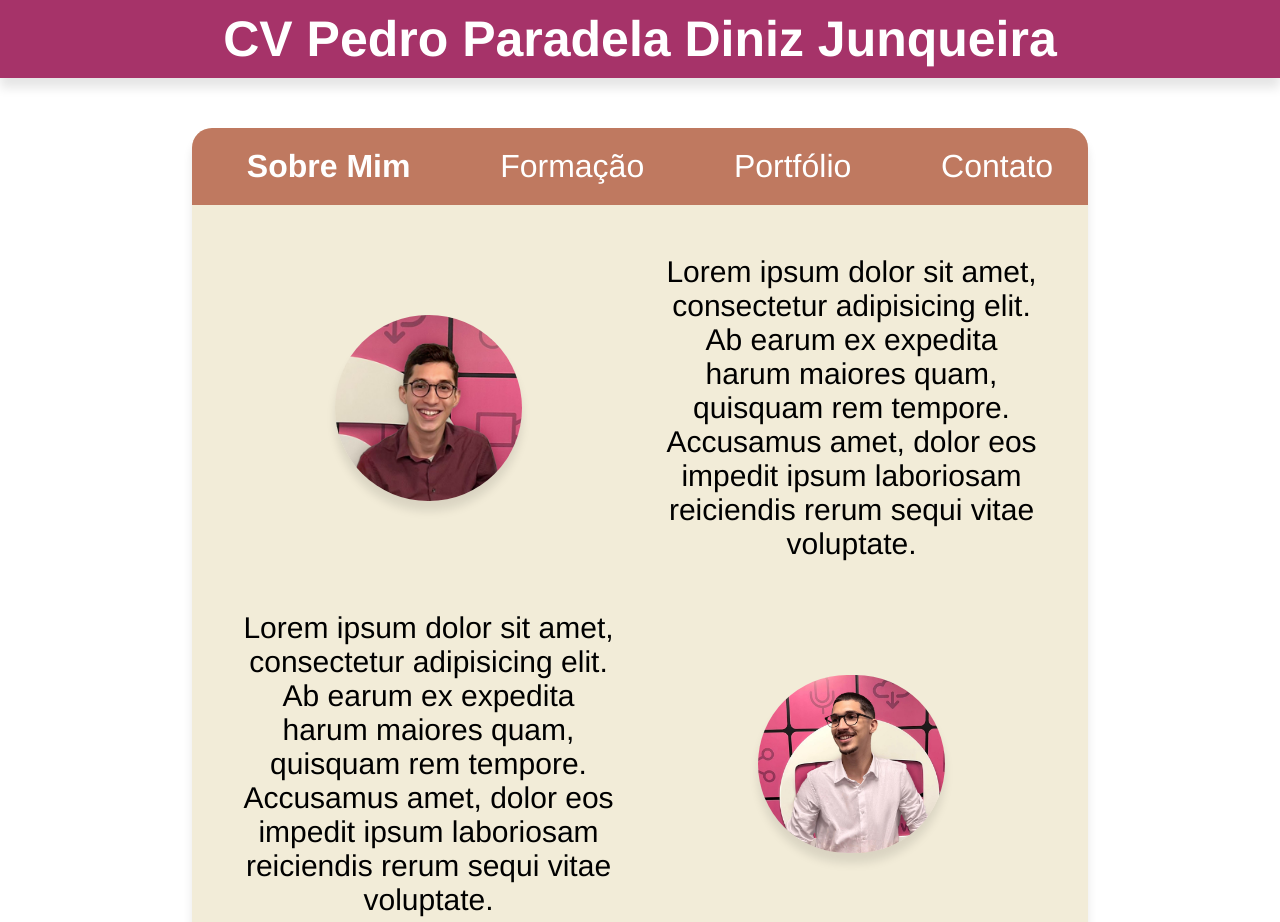
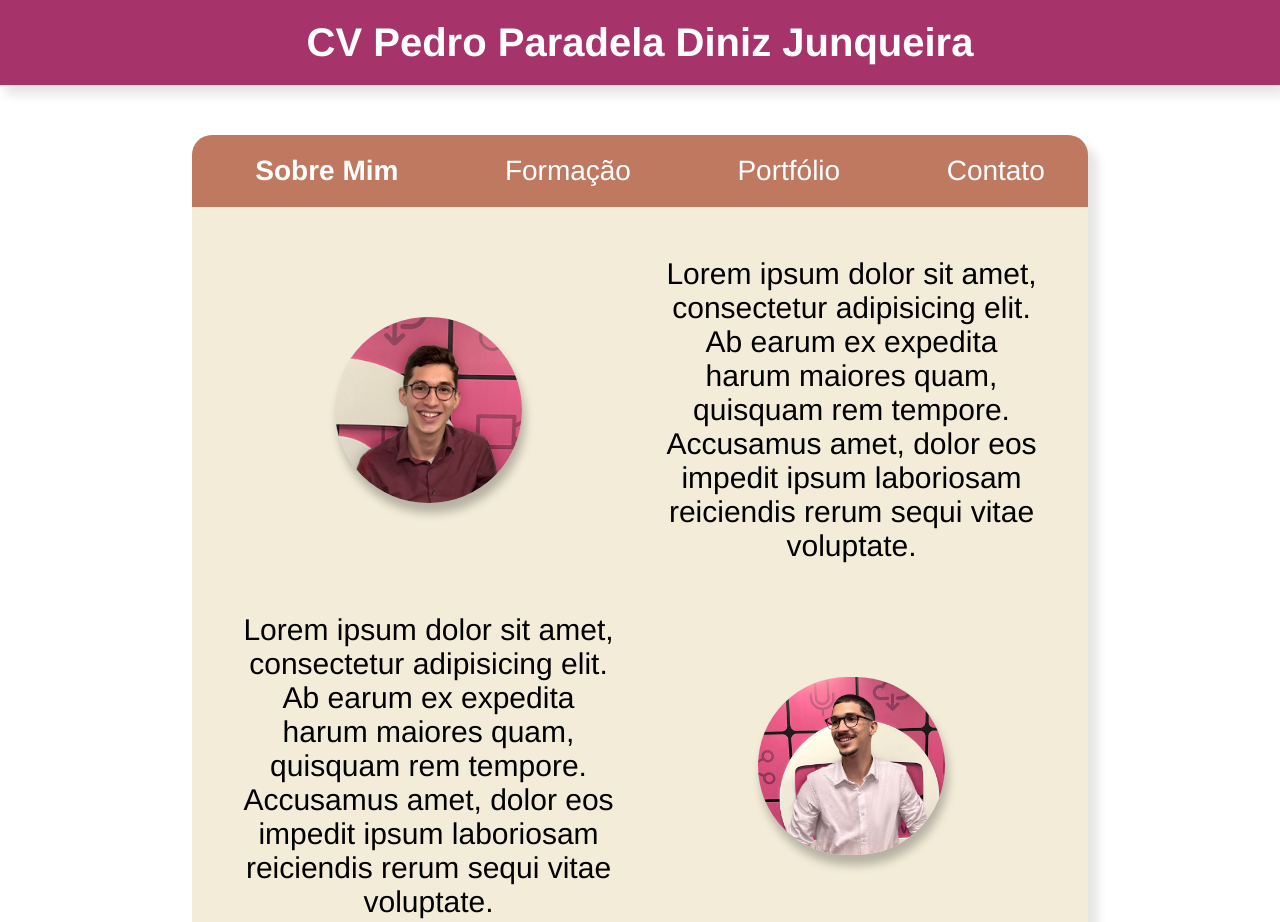
Before and after one commit to PedroDiniz123/uniFDW, a plain HTML site: page index.html in a window 1280 px wide. Shown: the top 922 px of the page. Drawn offline with Linux system fonts and the light colour scheme.

Commit message:
reorganizado

```diff
--- a/index.html
+++ b/index.html
@@ -3,8 +3,8 @@
 <head>
     <meta charset="UTF-8">
     <title>Sobre Mim</title>
-    <link rel="stylesheet" href="stylePadrão.css">
-    <link rel="stylesheet" href="sobreMim.css">
+    <link rel="stylesheet" href="style/stylePadrão.css">
+    <link rel="stylesheet" href="style/sobreMim.css">
 </head>
 <body>
 <header>
@@ -15,21 +15,21 @@
     <nav>
         <ul id="links">
             <li class="link"><a href="index.html"><b>Sobre Mim</b></a></li>
-            <li class="link"><a href="formacao.html">Formação</a></li>
-            <li class="link"><a href="portfolio.html">Portfólio</a></li>
-            <li class="link"><a href="contato.html">Contato</a></li>
+            <li class="link"><a href="pages/formacao.html">Formação</a></li>
+            <li class="link"><a href="pages/portfolio.html">Portfólio</a></li>
+            <li class="link"><a href="pages/contato.html">Contato</a></li>
         </ul>
     </nav>
     <div id="main">
-        <img src="Foto%20Globo%20Vermelho.jpg" class="fotosPedro" id="fotoPedro">
+        <img src="res/Foto%20Globo%20Vermelho.jpg" class="fotosPedro" id="fotoPedro">
         <p class="texto" , id="apresentacao">Lorem ipsum dolor sit amet, consectetur adipisicing elit. Ab earum ex expedita
             harum maiores quam, quisquam rem tempore. Accusamus amet, dolor eos impedit ipsum laboriosam reiciendis rerum
             sequi vitae voluptate.</p>
         <p class="texto" , id="apresentacao2">Lorem ipsum dolor sit amet, consectetur adipisicing elit. Ab earum ex expedita
             harum maiores quam, quisquam rem tempore. Accusamus amet, dolor eos impedit ipsum laboriosam reiciendis rerum
             sequi vitae voluptate.</p>
-        <img src="Foto%20globo%203.jpg" class="fotosPedro" id="fotoPedro2">
-        <img src="Foto%20Globo%20Azul.jpg" class="fotosPedro" id="fotoPedro3">
+        <img src="res/Foto%20globo%203.jpg" class="fotosPedro" id="fotoPedro2">
+        <img src="res/Foto%20Globo%20Azul.jpg" class="fotosPedro" id="fotoPedro3">
         <p class="texto" , id="apresentacao3">Lorem ipsum dolor sit amet, consectetur adipisicing elit. Ab earum ex expedita
             harum maiores quam, quisquam rem tempore. Accusamus amet, dolor eos impedit ipsum laboriosam reiciendis rerum
             sequi vitae voluptate.</p>
--- a/formacao.css
+++ b/style/formacao.css
@@ -7,10 +7,11 @@ main {
     background-color: #F2ECD8;
     border-radius: 20px;
 
-    box-shadow: 0 10px 10px #EDEDED;
+    box-shadow: 10px 10px 10px rgb(0, 0, 0, 0.1);
 
     max-width: 70%;
 }
+
 
 #main {
     margin-bottom: 50px;
--- a/sobreMim.css
+++ b/style/sobreMim.css
@@ -9,7 +9,7 @@ main {
     max-width: 70%;
 
     border-radius: 20px;
-    box-shadow: 0 10px 10px rgba(0, 0, 0, 0.1);
+    box-shadow: 10px 10px 10px rgba(0, 0, 0, 0.1);
 }
 
 #main {
@@ -30,7 +30,7 @@ main {
 .fotosPedro {
     max-width: 50%;
     border-radius: 1000px;
-    box-shadow: 0 10px 10px rgba(0, 0, 0, 0.1);
+    box-shadow: 3px 10px 10px rgba(0, 0, 0, 0.25);
     /*grid-area: foto;*/
 
 }
--- a/stylePadrão.css
+++ b/style/stylePadrão.css
@@ -14,7 +14,7 @@ body {
 
 header {
     font-family: Helvetica;
-    font-size: 25px;
+    font-size: 20px;
     text-align: center;
 
     background: #A63369;
@@ -25,9 +25,9 @@ header {
     justify-content: center;
     align-items: center;
 
-    box-shadow: 0 10px 10px rgba(0, 0, 0, 0.1);
+    box-shadow: 5px 10px 10px rgba(0, 0, 0, 0.1);
 
-    padding: 10px;
+    padding: 20px;
 }
 
 /*#main {*/
@@ -70,7 +70,7 @@ a:hover {
 }
 
 nav a {
-    font-size: 2em;
+    font-size: 1.75em;
     color: white;
     text-decoration: none;
 }
```
Also changed, not shown: pages/formacao.html (renamed from formacao.html, +7 -7 lines), pages/contato.html (renamed from contato.html), pages/portfolio.html (renamed from portfolio.html), res/ASSOCIACAO-SANTO-AMARO.webp (renamed from ASSOCIACAO-SANTO-AMARO.webp), res/Foto Globo Azul.jpg (renamed from Foto Globo Azul.jpg), res/Foto Globo Vermelho.jpg (renamed from Foto Globo Vermelho.jpg), res/Foto globo 3.jpg (renamed from Foto globo 3.jpg), res/UFF_brasão.png (renamed from UFF_brasão.png), res/fisk.webp (renamed from fisk.webp), res/uninter-logo-1.png (renamed from uninter-logo-1.png), style/contato.css (renamed from contato.css).
